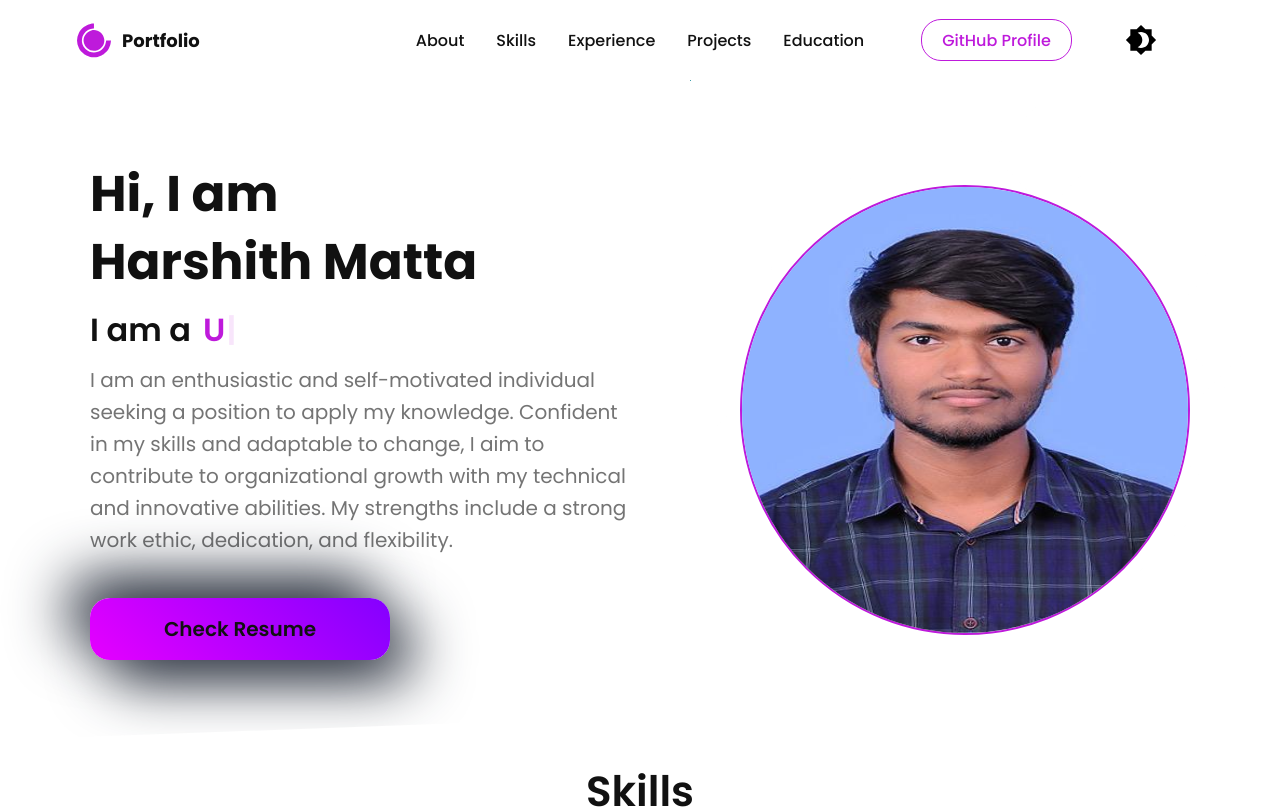
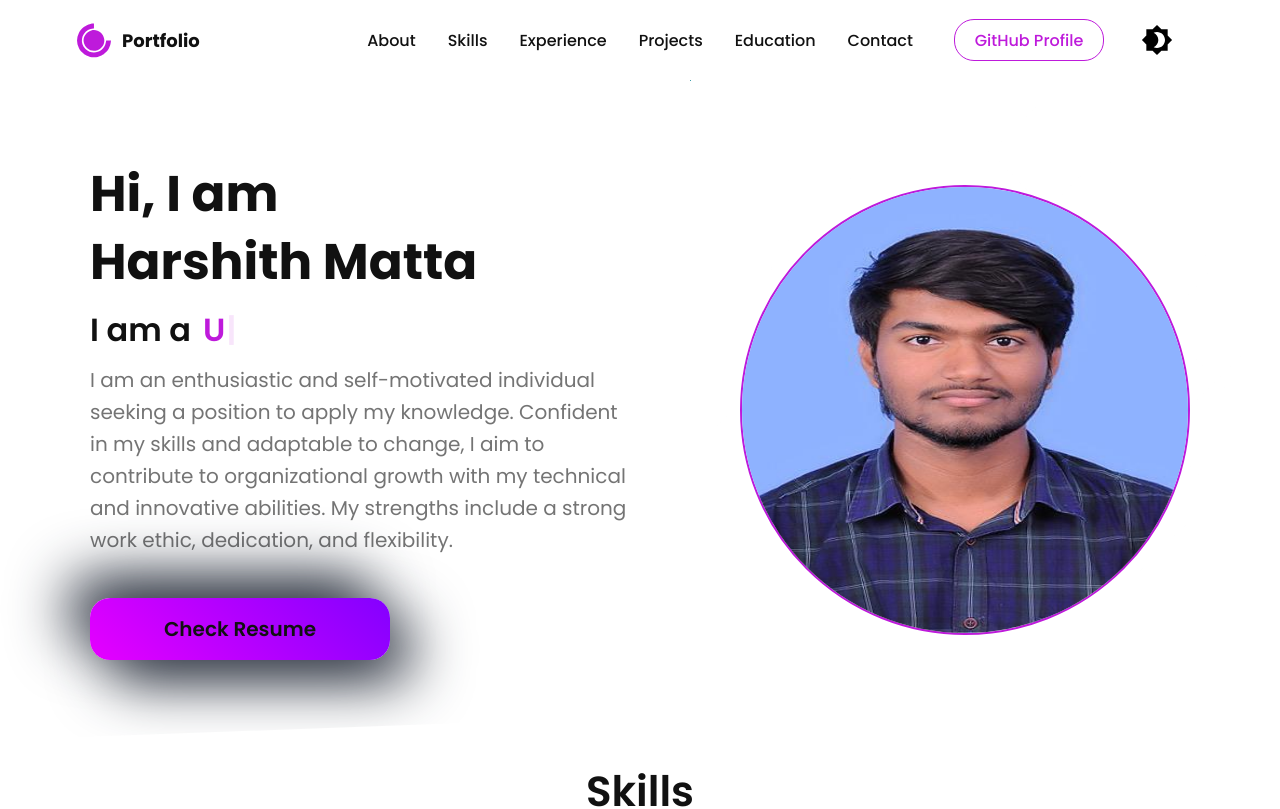
Before and after one commit to Harshithmatta/MyWebsite, a React (Create React App) app: page / in a window 1280 px wide. Shown: the top 809 px of the page. Built offline with nearby package versions, Linux system fonts and the light colour scheme.

Commit message:
resolved Navbar and Mobilemenu bgcolour

```diff
--- a/src/components/Contact/index.js
+++ b/src/components/Contact/index.js
@@ -151,7 +151,7 @@ const Contact = () => {
   };
 
   return (
-    <Container>
+    <Container id="contact">
       <Wrapper>
         <Title>Contact</Title>
         <Desc>
--- a/src/components/Navbar/index.js
+++ b/src/components/Navbar/index.js
@@ -11,7 +11,7 @@ import { IconButton, useMediaQuery } from '@mui/material';
 
 
 const Nav = styled.div`
-    background-color: ${({ theme }) => theme.card_light};
+    background-color: ${({ theme }) => theme.card};
     height: 80px;
     display: flex;
     align-items: center;
@@ -146,7 +146,7 @@ const MobileMenu = styled.div`
     right: 0;
     width: 100%;
     padding: 12px 40px 24px 40px;
-    background: ${({ theme }) => theme.card_light + 99};
+    background: ${({ theme }) => theme.card};
     transition: all 0.6s ease-in-out;
     transform: ${({ open }) => (open ? 'translateX(0)' : 'translateX(100%)')};
     border-radius: 0 0 20px 20px;
@@ -212,6 +212,7 @@ const Navbar
           <NavLink href='#experience'>Experience</NavLink>
           <NavLink href='#projects'>Projects</NavLink>
           <NavLink href='#education'>Education</NavLink>
+          <NavLink href='#contact'>Contact</NavLink>
         </NavItems>
         <ButtonContainer>
           <GitHubButton href={Bio.github} target="_blank" >
@@ -240,6 +241,9 @@ const Navbar
               <MobileMenuLinks href='#education' onClick={() => {
                 setopen(!open)
               }}>Education</MobileMenuLinks>
+              <MobileMenuLinks href='#contact' onClick={() => {
+                setopen(!open)
+              }}>Contact</MobileMenuLinks>
               <GitHubButton style={{ padding: '10px 16px', background: `${theme.primary}`, color: 'white', width: 'max-content' }} href={Bio.github} target="_blank">Github Profile</GitHubButton>
             </MobileMenu>
           )
--- a/src/utils/Themes.js
+++ b/src/utils/Themes.js
@@ -5,7 +5,7 @@ export const darkTheme = {
     text_primary:"#F2F3F4",
     text_secondary:"#b1b2b3",
     card:"#171721",
-    card_light: '#191924',
+    card_light: '#000000',
     button:"#854CE6",
     white:"#FFFFFF",
     black:"#000000",
```
